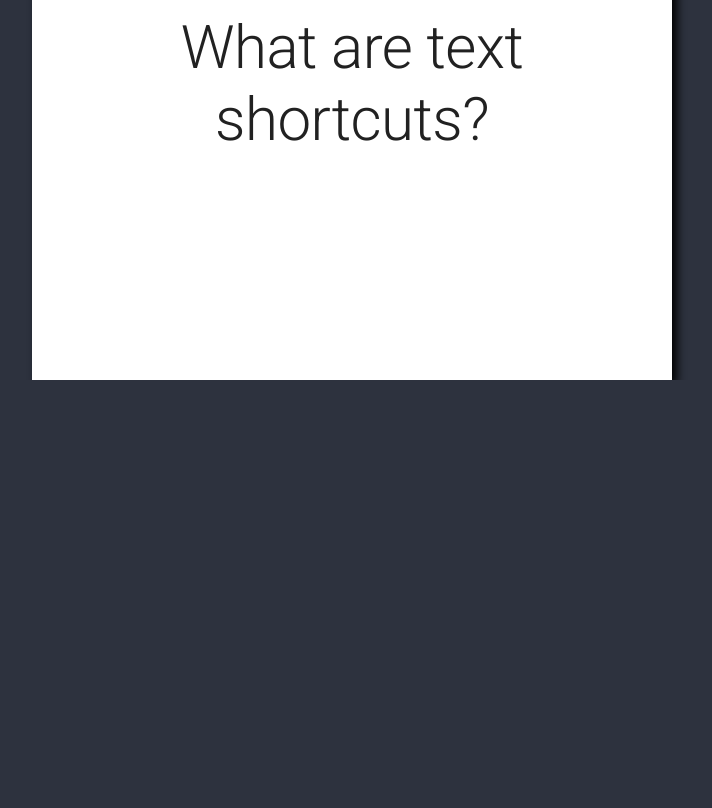
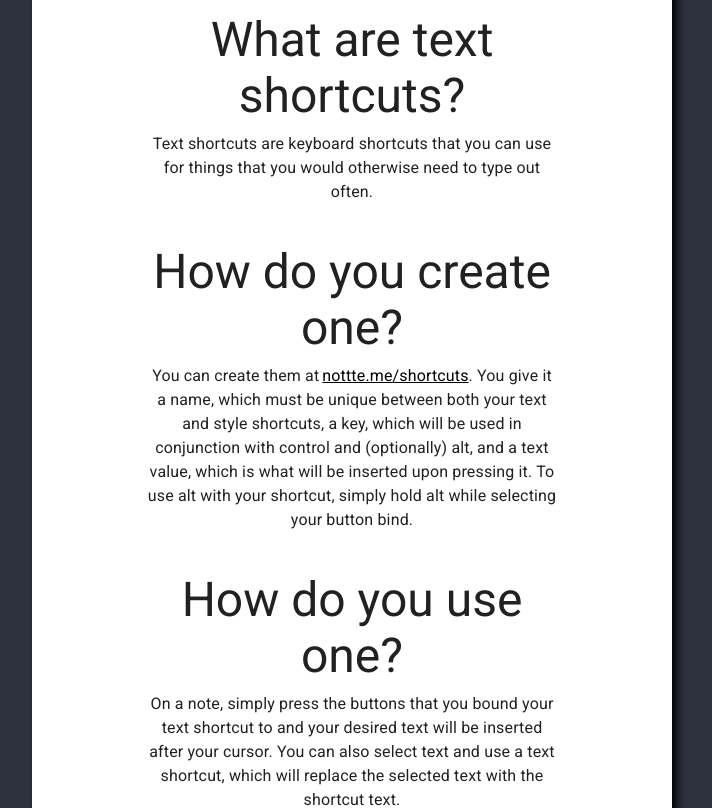
Before and after one commit to ZackMurry/nottte-me, a Next.js app in the folder frontend/: page /help/shortcuts/text in a window 1280 px wide. Shown: the part 420-1228 px from the top of the page, without its empty margins (288-1000 px from the left). Before the commit the page ends 800 px from the top, so only its background shows below. Built offline with nearby package versions, Linux system fonts and the light colour scheme.

Commit message:
Add content to /help/shortcuts/text
Planning on working more on tutorials for this so that people can actually use it.

```diff
--- a/frontend/pages/help/shortcuts/text.js
+++ b/frontend/pages/help/shortcuts/text.js
@@ -1,5 +1,5 @@
 import React from 'react'
-import { Paper, Typography } from '@material-ui/core'
+import { Link, Paper, Typography } from '@material-ui/core'
 import Navbar from '../../../components/Navbar'
 
 // todo docs
@@ -12,9 +12,9 @@ export default function TextShortcut() {
                     margin: '0 auto',
                     marginTop: '20vh',
                     width: '50%',
-                    height: '80vh',
                     borderRadius: '40px 40px 0 0',
-                    boxShadow: '5px 5px 10px black'
+                    boxShadow: '5px 5px 10px black',
+                    paddingBottom: '20vh'
                 }}
                 >
                 <Typography variant='h1' style={{ padding: '3vh 0 3vh 0', textAlign: 'center' }}>
@@ -29,9 +29,41 @@ export default function TextShortcut() {
                     </Typography>
 
                     {/* what are they */}
-                    <div style={{ margin: '5vh 0' }}>
-                        <Typography variant='h2' style={{ textAlign: 'center' }}>
+                    <div style={{ width: '80%', margin: '5vh auto' }}>
+                        <Typography variant='h3' style={{ textAlign: 'center', marginBottom: '1vh' }}>
                             What are text shortcuts?
+                        </Typography>
+                        <Typography style={{ textAlign: 'center' }}>
+                            Text shortcuts are keyboard shortcuts that you can use
+                            for things that you would otherwise need to type out often.
+                        </Typography>
+                    </div>
+
+                    <div style={{ width: '80%', margin: '5vh auto' }}>
+                        <Typography variant='h3' style={{ textAlign: 'center', marginBottom: '1vh' }}>
+                            How do you create one?
+                        </Typography>
+                        <Typography style={{ textAlign: 'center' }}>
+                            You can create them at
+                            <Link href='/shortcuts' style={{ textDecoration: 'underline', marginLeft: 3, color: 'black' }}>
+                                nottte.me/shortcuts
+                            </Link>
+                            . You give it a name, which must be unique between both your text and style shortcuts,
+                            a key, which will be used in conjunction with control and (optionally) alt,
+                            and a text value, which is what will be inserted upon pressing it. To use alt with your shortcut,
+                            simply hold alt while selecting your button bind.
+                        </Typography>
+                    </div>
+
+                    <div style={{ width: '80%', margin: '5vh auto' }}>
+                        <Typography variant='h3' style={{ textAlign: 'center', marginBottom: '1vh' }}>
+                            How do you use one?
+                        </Typography>
+                        <Typography style={{ textAlign: 'center' }}>
+                            On a note, simply press the buttons that you bound your text shortcut to
+                            and your desired text will be inserted after your cursor. You can also
+                            select text and use a text shortcut, which will replace the selected text
+                            with the shortcut text.
                         </Typography>
                     </div>
                 </div>
--- a/frontend/pages/n/[title]/index.js
+++ b/frontend/pages/n/[title]/index.js
@@ -44,7 +44,6 @@ const emptyContentState = convertFromRaw({
 })
 
 //used for writing notes
-//todo collapse selection on shortcut (or preferably replace selected text)
 export default function Note() {
     const router = useRouter()
     const { title } = router.query
```
Also changed, not shown: frontend/pages/shortcuts.js (+5 -2 lines).
